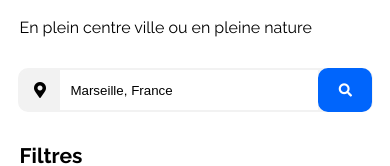
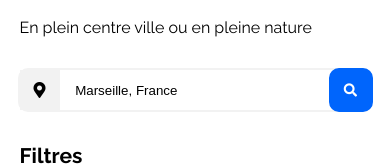
Before and after one commit to Saika667/P2-Booki, a plain HTML site: page index.html in a window 390 px wide. Shown: the part 222-388 px from the top of the page. Drawn offline with Linux system fonts and the light colour scheme.

Commit message:
modif form

```diff
--- a/css/style.css
+++ b/css/style.css
@@ -83,7 +83,14 @@ form {
     display: flex;
     justify-content: space-between;
     margin: 0 0 2% 0;
+}
+
+.locationContainer {
+    width: 40px;
     background-color: #F2F2F2;
+    display: flex;
+    justify-content: center;
+    align-items: center;
 }
 
 input {
@@ -93,7 +100,6 @@ input {
 }
 
 #formIcon {
-    margin: auto;
     background-color: #F2F2F2;
 }
 
@@ -752,7 +758,7 @@ footer h3 {
         border-radius: 10px;
         height: 44px;
         margin: -2px -2px 0 0;
-        min-width: 15.5%;
+        width: 44px;
         cursor: pointer;
     }
 
--- a/index.html
+++ b/index.html
@@ -27,7 +27,10 @@
             </div>
 
             <form>
-                <i id="formIcon" class="fas fa-map-marker-alt"></i>
+                <div class="locationContainer">
+                    <i id="formIcon" class="fas fa-map-marker-alt"></i>
+                </div>
+
                 <input type="text" value="Marseille, France"/>
                 <button id="buttonResearchDesktop" type="button">Rechercher</button>
                 <button id="buttonResearchPhone" type="button">
```
